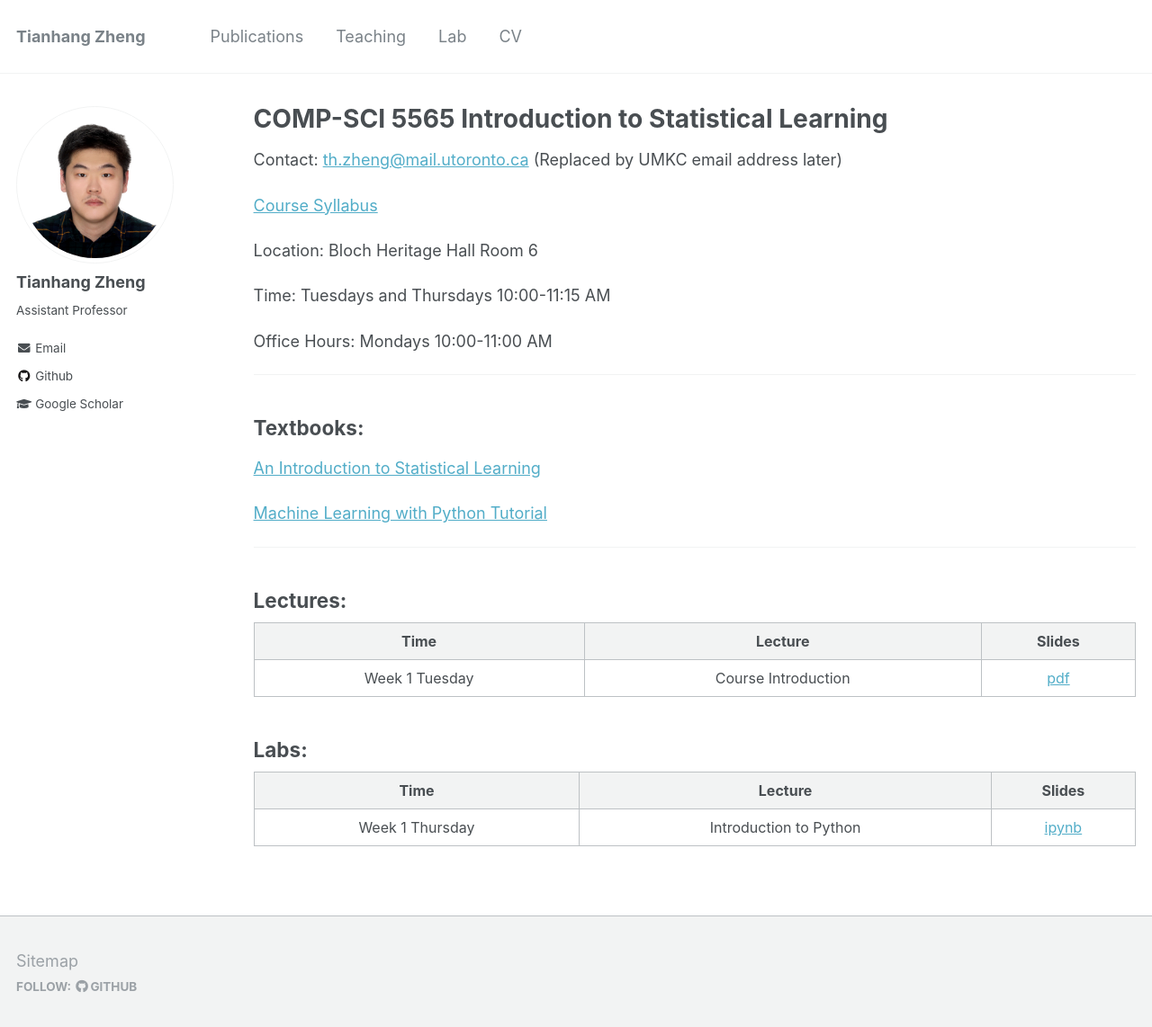
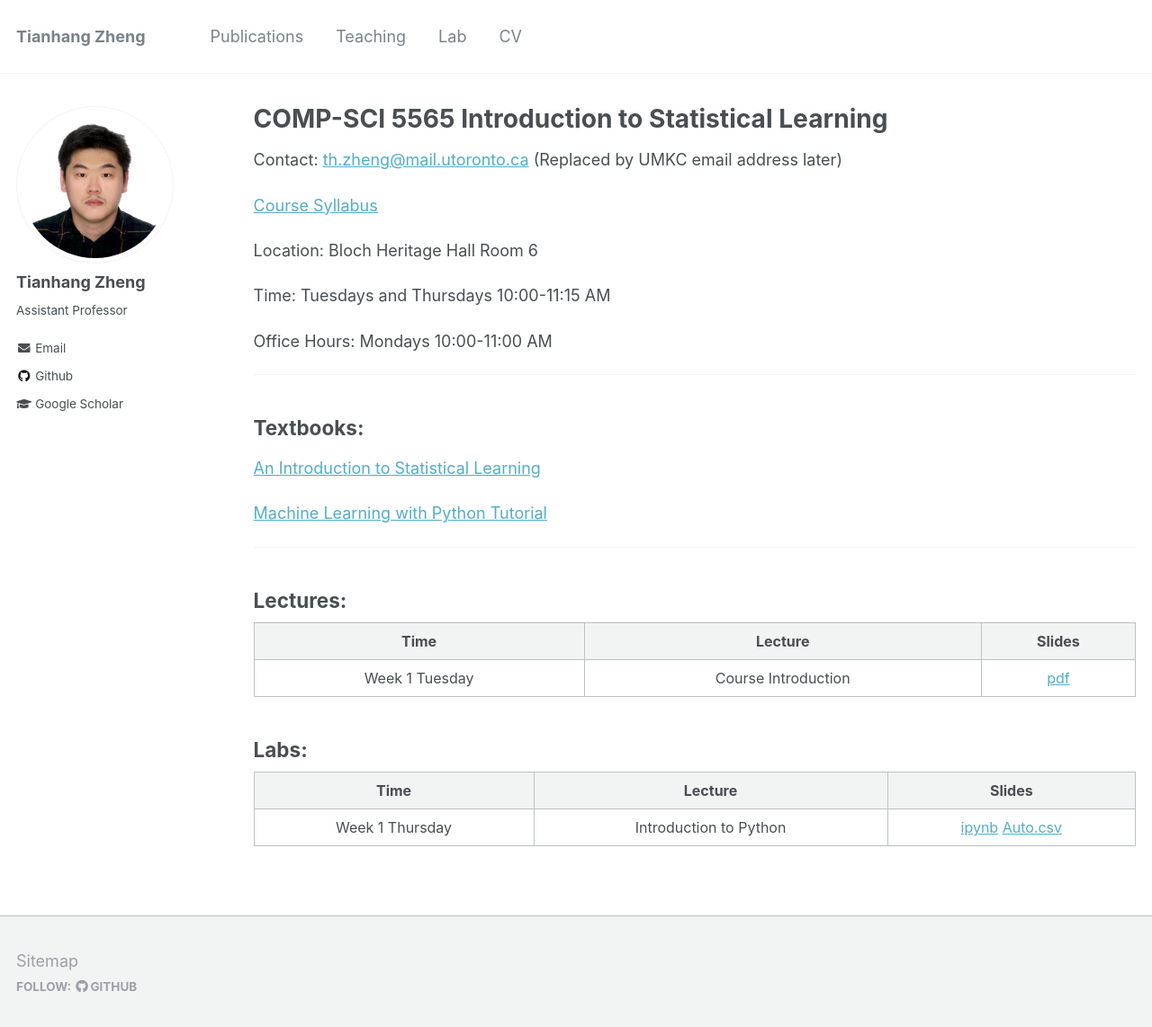
Before and after one commit to tianzheng4/tianzheng4.github.io, a Jekyll site: the page built from _umkc-teaching/2023-fall-teaching-1.md, in a window 1280 px wide and 1155 px high. Shown: the top 1142 px of the window at 90% size. Built offline with Jekyll 4.4.1, drawn with Linux system fonts in a browser that asks for light colours.

Commit message:
update material

```diff
--- a/_umkc-teaching/2023-fall-teaching-1.md
+++ b/_umkc-teaching/2023-fall-teaching-1.md
@@ -44,4 +44,4 @@
 
 |     Time     |      Lecture                 |   Slides |
 |:------------:|:----------------------------:|:-------------------------------------------------------:|
-|    Week 1 Thursday   |    Introduction to Python    | <a href="/umkc-teaching/code/Intro_to_Python.ipynb" download>ipynb</a>|
+|    Week 1 Thursday   |    Introduction to Python    | <a href="/umkc-teaching/code/Intro_to_Python.ipynb" download>ipynb</a> <a href="/umkc-teaching/code/data/Auto.csv" download>Auto.csv</a>|
```
Also changed, not shown: 6 other files.
